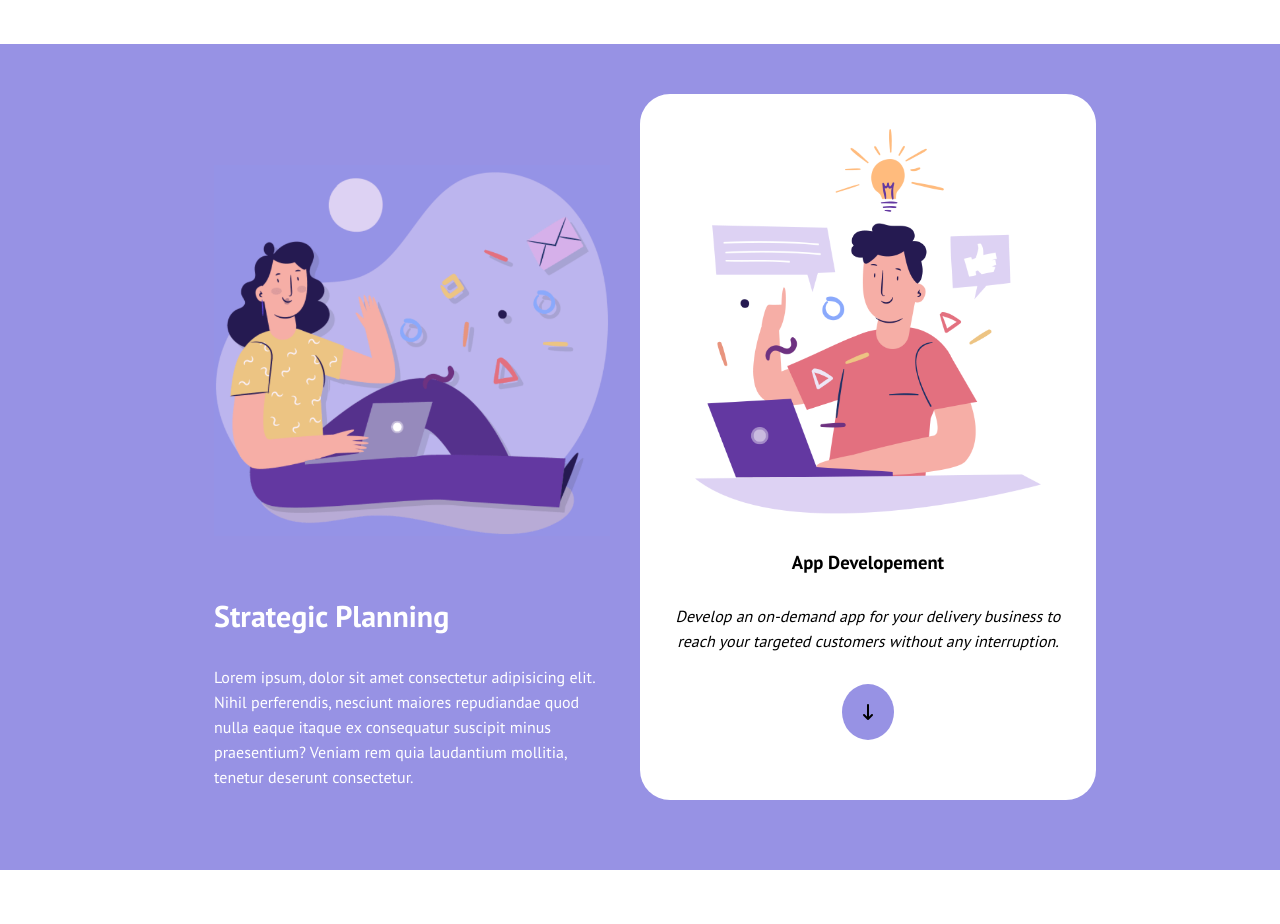
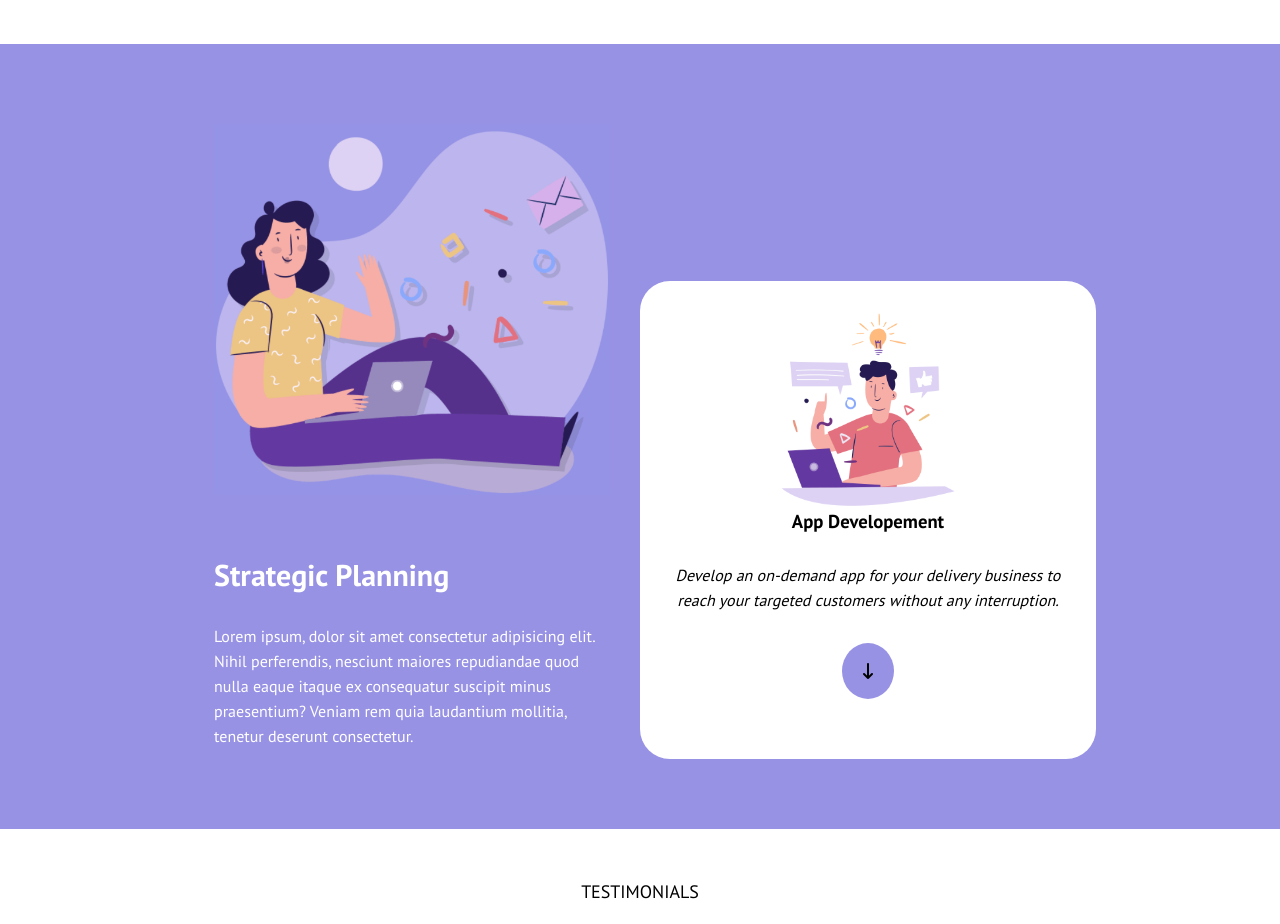
Before and after one commit to domenicatonziello/htmlcss-responsive-layout, a plain HTML site: page index.html in a window 1280 px wide. Shown: the part 900-1824 px from the top of the page. Drawn offline with Linux system fonts and the light colour scheme.

Commit message:
correzione

```diff
--- a/style.css
+++ b/style.css
@@ -340,6 +340,7 @@ footer{
     #informations .col-img{
         align-self: flex-end;
     }
+
     /* strategic-planning */
     #strategic-planning h2{
         font-size: 30px;
@@ -350,6 +351,10 @@ footer{
     }
     #strategic-planning .card{
         flex-basis: 40%;
+    }
+    #strategic-planning .card:last-child img{
+        width: 50%;
+        margin: 0 auto;
     }
     /* testimonials */
     #testimonials figure{
```
